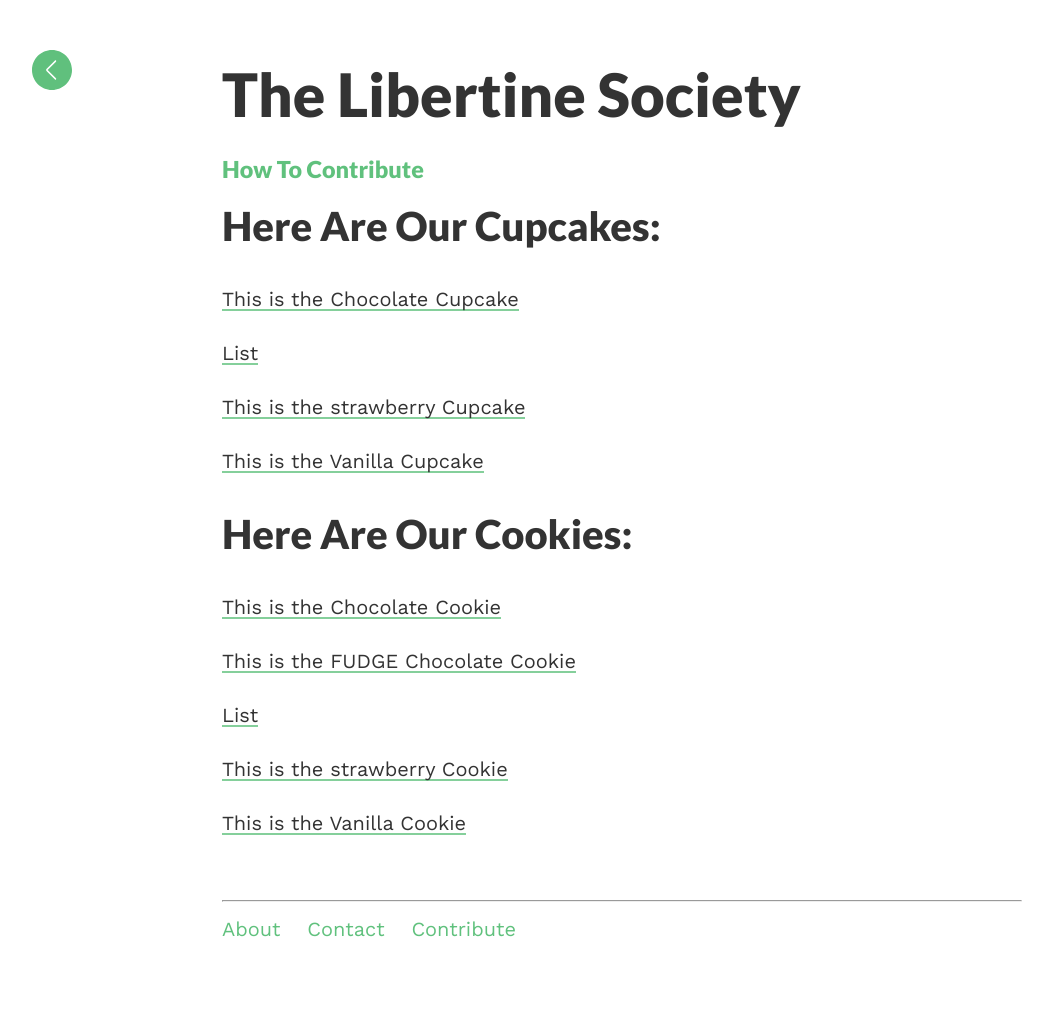
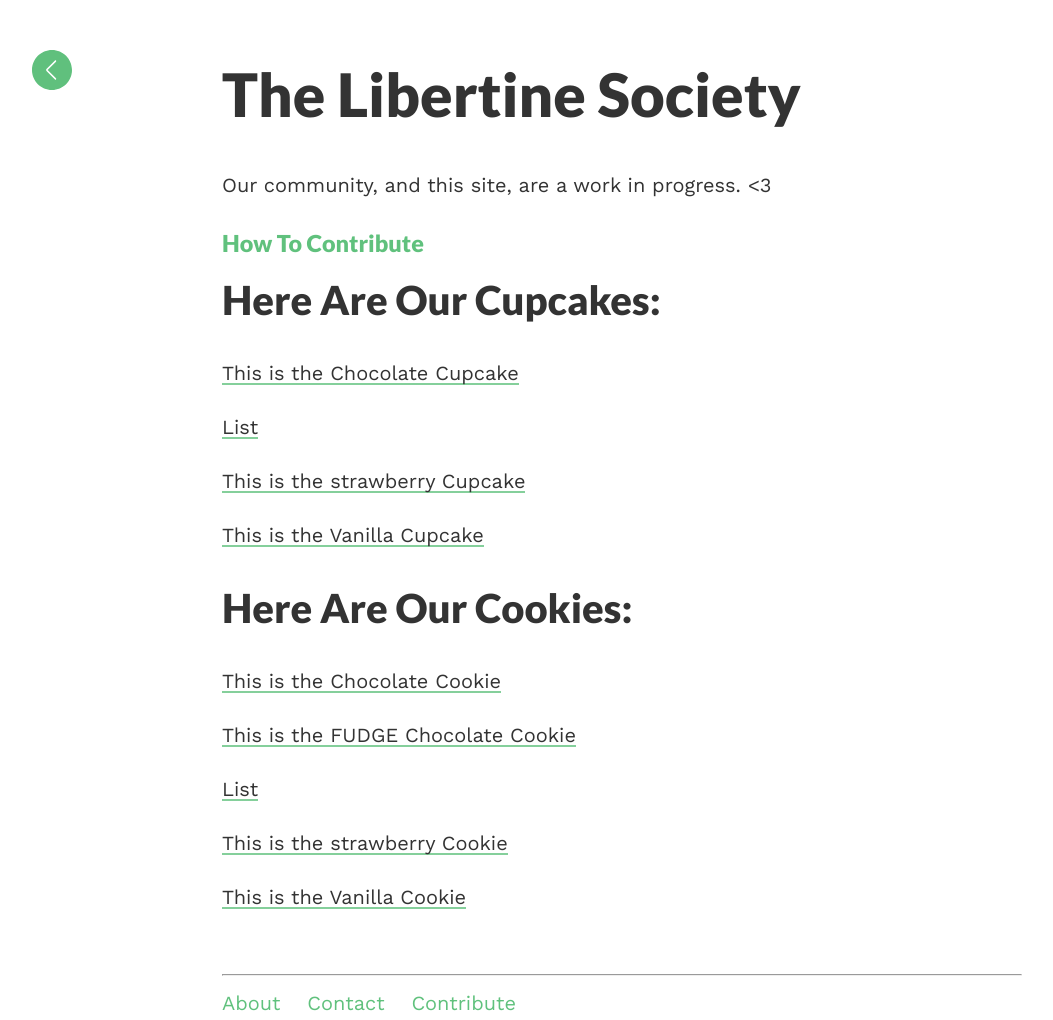
Before and after one commit to thelibertinesociety/thelibertinesociety.github.io, a Jekyll site: the page built from index.md, in a window 1280 px wide. Shown: the whole page, without its empty margins (18-1071 px from the left). Built offline with Jekyll 4.4.1, drawn with Linux system fonts in a browser that asks for light colours; before the commit the page ends 980 px from its top, so only the background shows below that.

Commit message:
some cleanup

```diff
--- a/_config.yml
+++ b/_config.yml
@@ -33,10 +33,18 @@ compress_html:
   profile: false
   startings: []
 
+
+# `collections` are sort of like little subsections of the site.
+# they can be listed like this...
+#   {% for x in site.cupcakes %}
+#     - <a href="{{x.url | prepend: site.baseurl}}">{{x.title}}</a>
+#   {% endfor %}
 collections:
   cupcakes:
     output: true
   cookies:
+    output: true
+  documents:
     output: true
 
 sass:
--- a/index.md
+++ b/index.md
@@ -4,6 +4,8 @@ layout: default
 
 
 <h1 class="headline">{{site.title}}</h1>
+
+Our community, and this site, are a work in progress. <3
 
 {% for post in site.posts %}
   <h3>
```
Also changed, not shown: _cupcakes/list.md (+2 -3 lines).
